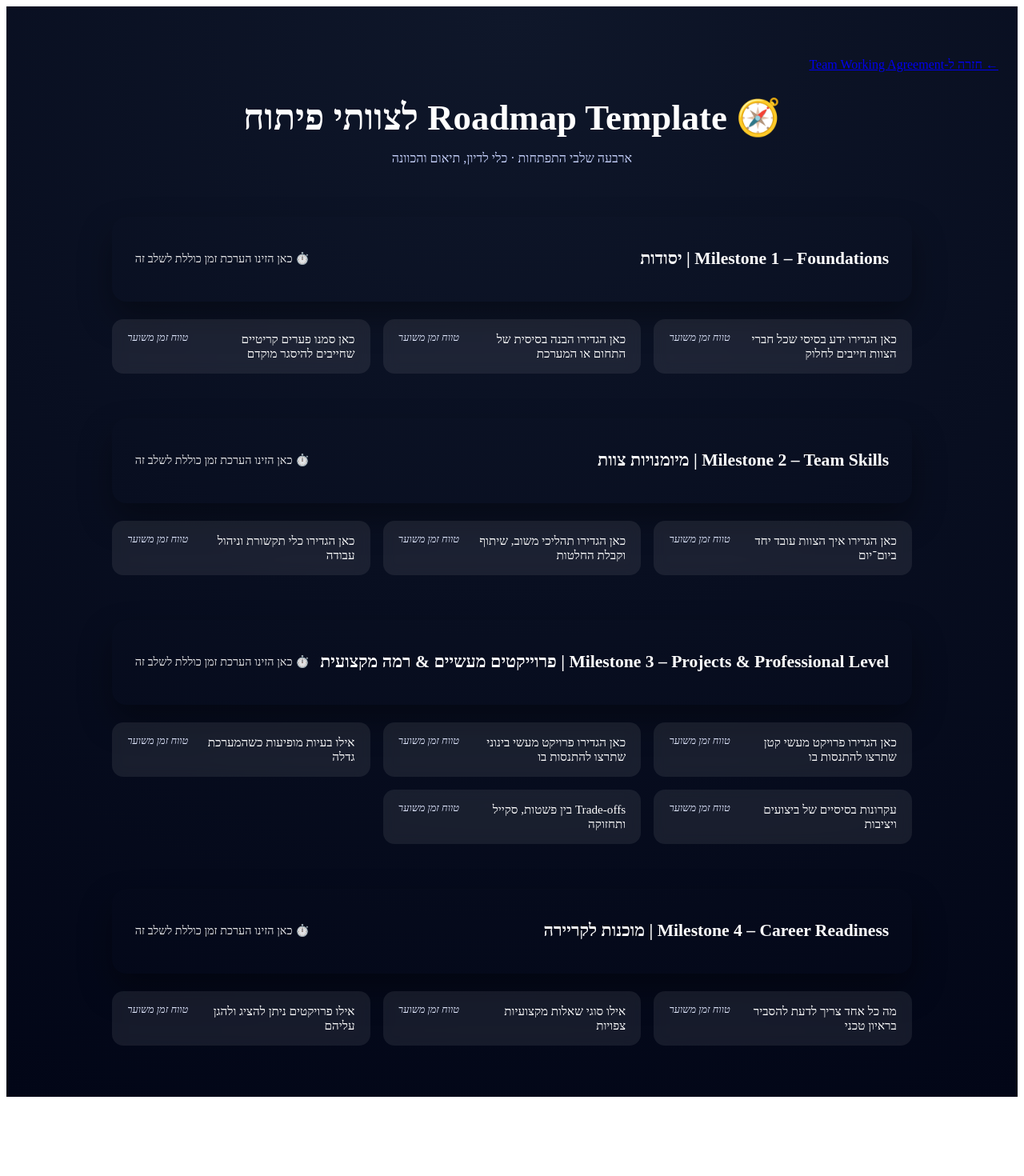
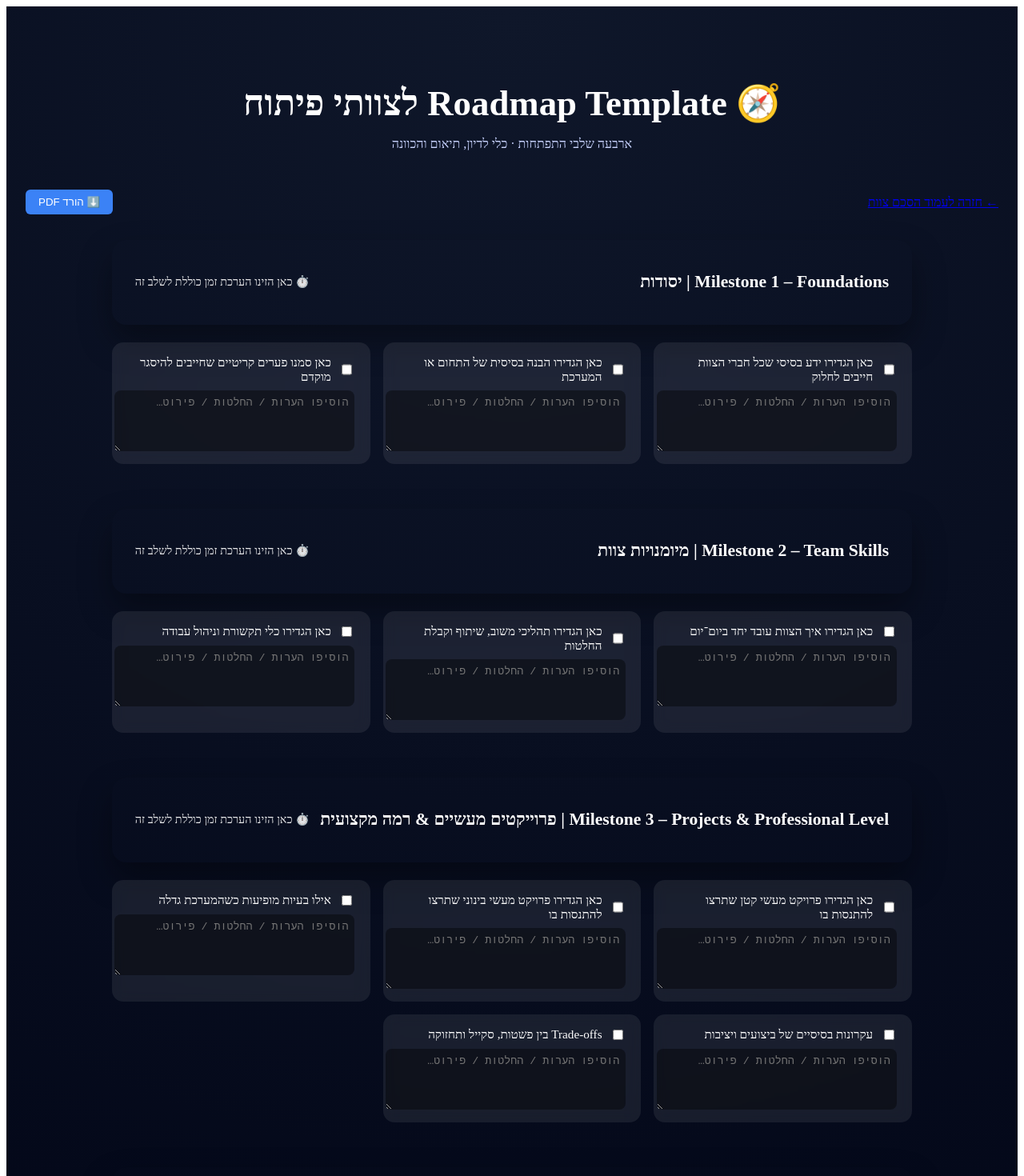
Before and after one commit to inbarstov-netizen/career-club-team-contract, a Next.js app: page /roadmap in a window 1280 px wide. Shown: the top 1470 px of the page at 80% size. Before the commit the page ends 1379 px from the top, so only its background shows below. Built offline with nearby package versions, Linux system fonts and the light colour scheme.

Commit message:
Update page.js

```diff
--- a/app/roadmap/page.js
+++ b/app/roadmap/page.js
@@ -1,7 +1,9 @@
 "use client";
 
-import React from "react";
+import React, { useState, useEffect, useRef } from "react";
 import Link from "next/link";
+import html2canvas from "html2canvas";
+import jsPDF from "jspdf";
 
 const roadmapSections = [
   {
@@ -10,18 +12,9 @@ const roadmapSections = [
     estimate: "⏱️ כאן הזינו הערכת זמן כוללת לשלב זה",
     color: "from-indigo-500 to-violet-500",
     items: [
-      {
-        label: "כאן הגדירו ידע בסיסי שכל חברי הצוות חייבים לחלוק",
-        time: "טווח זמן משוער",
-      },
-      {
-        label: "כאן הגדירו הבנה בסיסית של התחום או המערכת",
-        time: "טווח זמן משוער",
-      },
-      {
-        label: "כאן סמנו פערים קריטיים שחייבים להיסגר מוקדם",
-        time: "טווח זמן משוער",
-      },
+      { label: "כאן הגדירו ידע בסיסי שכל חברי הצוות חייבים לחלוק", time: "טווח זמן משוער" },
+      { label: "כאן הגדירו הבנה בסיסית של התחום או המערכת", time: "טווח זמן משוער" },
+      { label: "כאן סמנו פערים קריטיים שחייבים להיסגר מוקדם", time: "טווח זמן משוער" },
     ],
   },
   {
@@ -30,47 +23,22 @@ const roadmapSections = [
     estimate: "⏱️ כאן הזינו הערכת זמן כוללת לשלב זה",
     color: "from-emerald-500 to-teal-500",
     items: [
-      {
-        label: "כאן הגדירו איך הצוות עובד יחד ביום־יום",
-        time: "טווח זמן משוער",
-      },
-      {
-        label: "כאן הגדירו תהליכי משוב, שיתוף וקבלת החלטות",
-        time: "טווח זמן משוער",
-      },
-      {
-        label: "כאן הגדירו כלי תקשורת וניהול עבודה",
-        time: "טווח זמן משוער",
-      },
+      { label: "כאן הגדירו איך הצוות עובד יחד ביום־יום", time: "טווח זמן משוער" },
+      { label: "כאן הגדירו תהליכי משוב, שיתוף וקבלת החלטות", time: "טווח זמן משוער" },
+      { label: "כאן הגדירו כלי תקשורת וניהול עבודה", time: "טווח זמן משוער" },
     ],
   },
   {
     id: "professional",
-    title:
-      "Milestone 3 – Projects & Professional Level | פרוייקטים מעשיים & רמה מקצועית",
+    title: "Milestone 3 – Projects & Professional Level | פרוייקטים מעשיים & רמה מקצועית",
     estimate: "⏱️ כאן הזינו הערכת זמן כוללת לשלב זה",
     color: "from-fuchsia-500 to-pink-500",
     items: [
-      {
-        label: "כאן הגדירו פרויקט מעשי קטן שתרצו להתנסות בו",
-        time: "טווח זמן משוער",
-      },
-      {
-        label: "כאן הגדירו פרויקט מעשי בינוני שתרצו להתנסות בו",
-        time: "טווח זמן משוער",
-      },
-      {
-        label: "אילו בעיות מופיעות כשהמערכת גדלה",
-        time: "טווח זמן משוער",
-      },
-      {
-        label: "עקרונות בסיסיים של ביצועים ויציבות",
-        time: "טווח זמן משוער",
-      },
-      {
-        label: "Trade-offs בין פשטות, סקייל ותחזוקה",
-        time: "טווח זמן משוער",
-      },
+      { label: "כאן הגדירו פרויקט מעשי קטן שתרצו להתנסות בו", time: "טווח זמן משוער" },
+      { label: "כאן הגדירו פרויקט מעשי בינוני שתרצו להתנסות בו", time: "טווח זמן משוער" },
+      { label: "אילו בעיות מופיעות כשהמערכת גדלה", time: "טווח זמן משוער" },
+      { label: "עקרונות בסיסיים של ביצועים ויציבות", time: "טווח זמן משוער" },
+      { label: "Trade-offs בין פשטות, סקייל ותחזוקה", time: "טווח זמן משוער" },
     ],
   },
   {
@@ -79,34 +47,62 @@ const roadmapSections = [
     estimate: "⏱️ כאן הזינו הערכת זמן כוללת לשלב זה",
     color: "from-orange-500 to-amber-500",
     items: [
-      {
-        label: "מה כל אחד צריך לדעת להסביר בראיון טכני",
-        time: "טווח זמן משוער",
-      },
-      {
-        label: "אילו סוגי שאלות מקצועיות צפויות",
-        time: "טווח זמן משוער",
-      },
-      {
-        label: "אילו פרויקטים ניתן להציג ולהגן עליהם",
-        time: "טווח זמן משוער",
-      },
+      { label: "מה כל אחד צריך לדעת להסביר בראיון טכני", time: "טווח זמן משוער" },
+      { label: "אילו סוגי שאלות מקצועיות צפויות", time: "טווח זמן משוער" },
+      { label: "אילו פרויקטים ניתן להציג ולהגן עליהם", time: "טווח זמן משוער" },
     ],
   },
 ];
 
-export default function Home() {
+export default function Roadmap() {
+  const [data, setData] = useState({});
+  const containerRef = useRef(null);
+
+  // טעינת נתונים מ-LocalStorage
+  useEffect(() => {
+    const saved = localStorage.getItem("roadmapData");
+    if (saved) setData(JSON.parse(saved));
+  }, []);
+
+  // עדכון נתונים ושמירה ב-LocalStorage
+  const update = (key, field, value) => {
+    setData((prev) => {
+      const newData = {
+        ...prev,
+        [key]: {
+          checked: field === "checked" ? value : prev[key]?.checked || false,
+          text: field === "text" ? value : prev[key]?.text || "",
+        },
+      };
+      localStorage.setItem("roadmapData", JSON.stringify(newData));
+      return newData;
+    });
+  };
+
+  // הורדת PDF
+  const downloadPDF = async () => {
+    if (!containerRef.current) return;
+    const canvas = await html2canvas(containerRef.current, { scale: 2 });
+    const imgData = canvas.toDataURL("image/png");
+    const pdf = new jsPDF("p", "pt", "a4");
+    const imgProps = pdf.getImageProperties(imgData);
+    const pdfWidth = pdf.internal.pageSize.getWidth();
+    const pdfHeight = (imgProps.height * pdfWidth) / imgProps.width;
+    pdf.addImage(imgData, "PNG", 0, 0, pdfWidth, pdfHeight);
+    pdf.save("roadmap.pdf");
+  };
+
   return (
-    <main className="page">
-      {/* ניווט חזרה */}
-      <Link href="/" className="nav">
-        ← חזרה ל-Team Working Agreement
-      </Link>
+    <main className="page" ref={containerRef}>
+      <h1>🧭 Roadmap Template לצוותי פיתוח</h1>
+      <p className="subtitle">ארבעה שלבי התפתחות · כלי לדיון, תיאום והכוונה</p>
 
-      <h1>🧭 Roadmap Template לצוותי פיתוח</h1>
-      <p className="subtitle">
-        ארבעה שלבי התפתחות · כלי לדיון, תיאום והכוונה
-      </p>
+      <div className="buttons">
+        <Link href="/" className="nav">
+          ← חזרה לעמוד הסכם צוות
+        </Link>
+        <button onClick={downloadPDF}>⬇️ הורד PDF</button>
+      </div>
 
       <div className="timeline">
         {roadmapSections.map((sec) => (
@@ -117,12 +113,27 @@ export default function Home() {
             </div>
 
             <div className="items">
-              {sec.items.map((item, i) => (
-                <div key={i} className="item">
-                  <span>{item.label}</span>
-                  <em>{item.time}</em>
-                </div>
-              ))}
+              {sec.items.map((item, i) => {
+                const id = `${sec.id}-${i}`;
+                const state = data[id] || { checked: false, text: "" };
+                return (
+                  <div key={id} className="item">
+                    <label>
+                      <input
+                        type="checkbox"
+                        checked={state.checked}
+                        onChange={(e) => update(id, "checked", e.target.checked)}
+                      />
+                      {item.label}
+                    </label>
+                    <textarea
+                      placeholder="הוסיפו הערות / החלטות / פירוט…"
+                      value={state.text}
+                      onChange={(e) => update(id, "text", e.target.value)}
+                    />
+                  </div>
+                );
+              })}
             </div>
           </section>
         ))}
@@ -136,11 +147,11 @@ export default function Home() {
           color: white;
         }
 
-        .nav {
-          display: inline-block;
+        .buttons {
+          display: flex;
+          justify-content: space-between;
+          align-items: center;
           margin-bottom: 2rem;
-          color: #93c5fd;
-          font-size: 0.9rem;
         }
 
         h1 {
@@ -152,7 +163,11 @@ export default function Home() {
         .subtitle {
           text-align: center;
           color: #c7d2fe;
-          margin-bottom: 4rem;
+          margin-bottom: 3rem;
+        }
+
+        .nav {
+          color: #93c5fd;
         }
 
         .timeline {
@@ -199,29 +214,42 @@ export default function Home() {
           border-radius: 14px;
           padding: 1rem 1.2rem;
           display: flex;
-          justify-content: space-between;
-          gap: 1rem;
-          transition: transform 0.25s ease, background 0.25s ease;
+          flex-direction: column;
+          gap: 0.5rem;
         }
 
-        .item:hover {
-          transform: translateY(-4px) scale(1.01);
-          background: rgba(255, 255, 255, 0.14);
-        }
-
-        .item span {
+        .item label {
+          display: flex;
+          gap: 0.6rem;
           font-size: 0.95rem;
         }
 
-        .item em {
-          font-size: 0.8rem;
-          color: #e0e7ff;
-          white-space: nowrap;
+        .item textarea {
+          width: 100%;
+          min-height: 60px;
+          border-radius: 8px;
+          padding: 0.5rem;
+          background: rgba(0, 0, 0, 0.4);
+          color: white;
+          border: none;
         }
 
         .bg-gradient {
           background: linear-gradient(135deg, var(--tw-gradient-stops));
         }
+
+        button {
+          padding: 0.5rem 1rem;
+          border: none;
+          border-radius: 6px;
+          background: #3b82f6;
+          color: white;
+          cursor: pointer;
+        }
+
+        button:hover {
+          background: #2563eb;
+        }
       `}</style>
     </main>
   );
```
